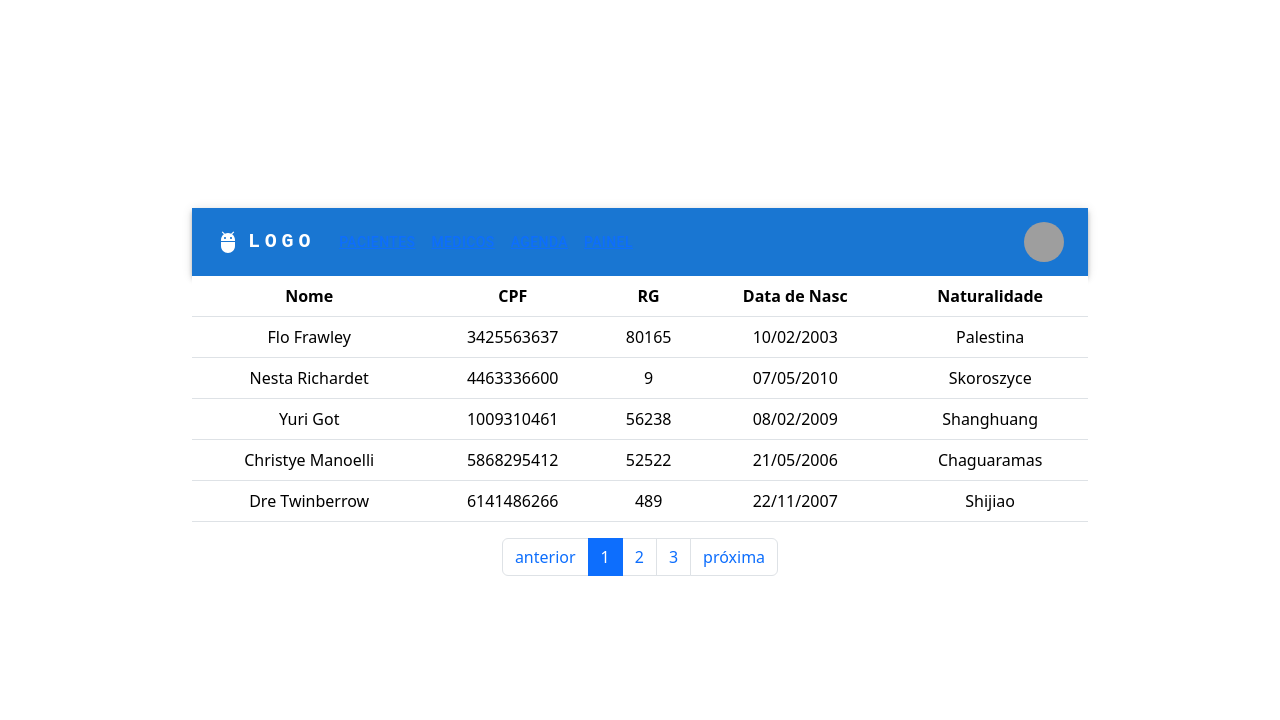
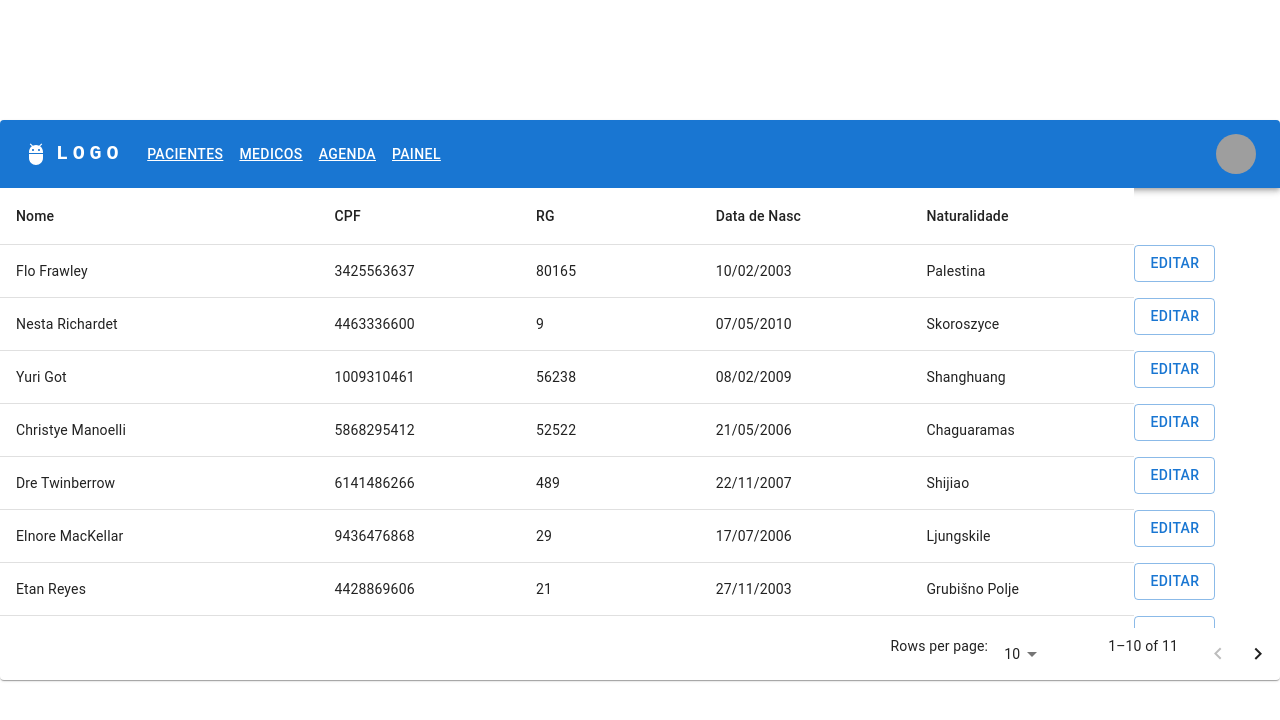
Before and after one commit to KevinMeredo/frontend, a React (Create React App) app: page /Pacientes in a window 1280 px wide. Shown: the top 720 px of the page. Built offline with nearby package versions, Linux system fonts and the light colour scheme; grey boxes are pictures that could not be loaded.

Commit message:
MUI aplicado a pacientes e medicos

```diff
--- a/src/App.css
+++ b/src/App.css
@@ -60,6 +60,6 @@ table{
   padding-left: 32px;
   width: auto;
  }
- a {
+ .navOpcao {
   color:#fff;
  }
--- a/src/App.jsx
+++ b/src/App.jsx
@@ -1,17 +1,16 @@
 import { BrowserRouter, Route, Routes, Link } from 'react-router-dom';
-import { Pacientes } from './paginas/pacientes';
 import { Agenda } from './paginas/agenda'
 import { Cadastro } from './paginas/cadastro';
 import { Login } from './paginas/login';
 import { RecuperaSenha } from './paginas/recuperaSenha';
-import { Medicos } from './paginas/medicos';
+import { PacientesMui } from './paginas/pacientesMui';
+import { MedicosMui } from './paginas/medicosMui';
 export default function App() {
   return (
       <BrowserRouter >
-        <Routes className='d-flex justify-content-center'>
-
-          <Route exact path='/Pacientes' element={<Pacientes />} />
-          <Route exact path='/Medicos' element={<Medicos />} />
+        <Routes >
+          <Route exact path='/Pacientes' element={<PacientesMui />} />
+          <Route exact path='/Medicos' element={<MedicosMui />} />
           <Route exact path='/Agenda' element={<Agenda />} />
           <Route exact path='/Cadastro' element={<Cadastro />} />
           <Route exact path='/Login' element={<Login />} />
--- /dev/null
+++ b/src/componentes/FormEdit.jsx
@@ -0,0 +1,77 @@
+import * as React from 'react';
+import Button from '@mui/material/Button';
+import TextField from '@mui/material/TextField';
+import Dialog from '@mui/material/Dialog';
+import DialogActions from '@mui/material/DialogActions';
+import DialogContent from '@mui/material/DialogContent';
+import DialogContentText from '@mui/material/DialogContentText';
+import DialogTitle from '@mui/material/DialogTitle';
+
+export default function FormDialog() {
+  const [open, setOpen] = React.useState(false);
+
+  const handleClickOpen = () => {
+    setOpen(true);
+  };
+
+  const handleClose = () => {
+    setOpen(false);
+  };
+
+  return (
+    <div>
+      <Button variant="outlined" onClick={handleClickOpen}>
+        Editar
+      </Button>
+      <Dialog open={open} onClose={handleClose}>
+        <DialogTitle>Editar</DialogTitle>
+        <DialogContent>
+          <TextField
+            autoFocus
+            margin="dense"
+            id="Nome"
+            label="Nome"
+            fullWidth
+            variant="standard"
+          />
+          <TextField
+            autoFocus
+            margin="dense"
+            id="CPF"
+            label="CPF"
+            fullWidth
+            variant="standard"
+          />
+            <TextField
+            autoFocus
+            margin="dense"
+            id="CRM/RG"
+            label="CRM/RG"
+            fullWidth
+            variant="standard"
+          />
+          <TextField
+            autoFocus
+            margin="dense"
+            id="DataNas"
+            label="Data de Nascimento"
+            fullWidth
+            variant="standard"
+          />
+          <TextField
+            autoFocus
+            margin="dense"
+            id="Naturalidade"
+            label="Naturalidade"
+            fullWidth
+            variant="standard"
+          />
+        </DialogContent>
+        <DialogActions>
+          <Button onClick={handleClose}>Cancelar</Button>
+          <Button onClick={handleClose}>Concluir</Button>
+        </DialogActions>
+      </Dialog>
+    </div>
+  );
+}
--- a/src/componentes/Nav.jsx
+++ b/src/componentes/Nav.jsx
@@ -13,6 +13,7 @@ import Tooltip from '@mui/material/Tooltip';
 import MenuItem from '@mui/material/MenuItem';
 import AdbIcon from '@mui/icons-material/Adb';
 import { Link } from 'react-router-dom';
+import '../App.css'
 
 const pages = ['Pacientes', 'Medicos', 'Agenda', 'Painel'];
 const settings = ['Profile', 'Account', 'Dashboard', 'Logout'];
@@ -121,7 +122,7 @@ export function Nav() {
                 onClick={handleCloseNavMenu}
                 sx={{ my: 2, color: 'white', display: 'block' }}
               >
-                <Link to={`/${page}`}>{page}</Link>
+                <Link className='navOpcao' to={`/${page}`}>{page}</Link>
               </Button>
             ))}
           </Box>
--- a/src/paginas/cadastro.jsx
+++ b/src/paginas/cadastro.jsx
@@ -1,6 +1,7 @@
 import { Form, Button, Col, Row } from 'react-bootstrap';
 import { useForm } from 'react-hook-form';
 import './styles.css';
+import 'bootstrap/dist/css/bootstrap.min.css'
 
 export function Cadastro(){
 
--- a/src/paginas/login.jsx
+++ b/src/paginas/login.jsx
@@ -1,6 +1,6 @@
 import { Form, Button, Col, Row } from 'react-bootstrap';
 import { useForm } from 'react-hook-form';
-import './styles.css';
+import 'bootstrap/dist/css/bootstrap.min.css'
 
 export function Login(){
 
--- a/src/paginas/medicos.jsx
+++ b/src/paginas/medicos.jsx
@@ -1,5 +1,6 @@
 import Dados from '../Medicos_dados.json'
 import '../App.css';
+import 'bootstrap/dist/css/bootstrap.min.css'
 import { useState } from 'react';
 import { Nav } from '../componentes/Nav';
 
--- /dev/null
+++ b/src/paginas/medicosMui.jsx
@@ -0,0 +1,109 @@
+import * as React from 'react';
+import '../App.css'
+import Table from '@mui/material/Table';
+import TableHead from '@mui/material/TableHead';
+import TableBody from '@mui/material/TableBody';
+import TableCell from '@mui/material/TableCell';
+import TableContainer from '@mui/material/TableContainer';
+import TablePagination from '@mui/material/TablePagination';
+import TableRow from '@mui/material/TableRow';
+import Paper from '@mui/material/Paper';
+import FormEdit from '../componentes/FormEdit'
+
+import Dados from '../Medicos_dados.json'
+import { Nav } from '../componentes/Nav';
+const rows = []
+for(let obj in Dados){
+  if(Dados.hasOwnProperty(obj)){
+      rows.push(Dados[obj])
+
+  }}
+const columns = [
+  { id: 'Nome', label: 'Nome', minWidth: 100 },
+  { id: 'CPF', label: 'CPF', minWidth: 100 },
+  {
+    id: 'CRM',
+    label: 'CRM',
+    minWidth: 100,
+    align: 'left',
+  },
+  {
+    id: 'dataNasc',
+    label: 'Data de Nasc',
+    minWidth: 100,
+    align: 'left',
+  },
+  {
+    id: 'Naturalidade',
+    label: 'Naturalidade',
+    minWidth: 100,
+    align: 'left',
+    format: (value) => value.toFixed(2),
+  },
+];
+export function MedicosMui() {
+  const [page, setPage] = React.useState(0);
+  const [rowsPerPage, setRowsPerPage] = React.useState(10);
+
+  const handleChangePage = (event, newPage) => {
+    setPage(newPage);
+  };
+
+  const handleChangeRowsPerPage = (event) => {
+    setRowsPerPage(+event.target.value);
+    setPage(0);
+  };
+
+  return (
+    <Paper sx={{ width: '100%', overflow: 'hidden' }}>
+      <Nav></Nav>
+      <TableContainer sx={{ maxHeight: 440 }}>
+        <Table stickyHeader aria-label="sticky table">
+          <TableHead>
+            <TableRow>
+              {columns.map((column) => (
+                <TableCell
+                  key={column.id}
+                  align={column.align}
+                  style={{ minWidth: column.minWidth }}
+                >
+                  {column.label}
+                </TableCell>
+              ))}
+            </TableRow>
+          </TableHead>
+          <TableBody>
+            {rows
+              .slice(page * rowsPerPage, page * rowsPerPage + rowsPerPage)
+              .map((row) => {
+                return (
+                  <TableRow hover role="checkbox" tabIndex={-1} key={row.Nome}>
+                    {columns.map((column) => {
+                      const value = row[column.id];
+                      return (
+                        <TableCell key={column.id} align={column.align}>
+                          {column.format && typeof value === 'number'
+                            ? column.format(value)
+                            : value}
+                        </TableCell>
+                      );
+                    })}
+                    <FormEdit></FormEdit>
+                  </TableRow>
+                );
+              })}
+          </TableBody>
+        </Table>
+      </TableContainer>
+      <TablePagination
+        rowsPerPageOptions={[10, 25, 100]}
+        component="div"
+        count={rows.length}
+        rowsPerPage={rowsPerPage}
+        page={page}
+        onPageChange={handleChangePage}
+        onRowsPerPageChange={handleChangeRowsPerPage}
+      />
+    </Paper>
+  );
+}
--- a/src/paginas/pacientes.jsx
+++ b/src/paginas/pacientes.jsx
@@ -1,6 +1,6 @@
-import Dados from '../MOCK_DATA.json'
+import Dados from '../Pacientes_dados.json'
 import '../App.css';
-import 'bootstrap/dist/css/bootstrap.min.css'
+
 import { useState } from 'react';
 import { Nav } from '../componentes/Nav';
 
--- /dev/null
+++ b/src/paginas/pacientesMui.jsx
@@ -0,0 +1,109 @@
+import * as React from 'react';
+import '../App.css'
+import Table from '@mui/material/Table';
+import TableHead from '@mui/material/TableHead';
+import TableBody from '@mui/material/TableBody';
+import TableCell from '@mui/material/TableCell';
+import TableContainer from '@mui/material/TableContainer';
+import TablePagination from '@mui/material/TablePagination';
+import TableRow from '@mui/material/TableRow';
+import Paper from '@mui/material/Paper';
+import FormEdit from '../componentes/FormEdit'
+
+import Dados from '../Pacientes_dados.json'
+import { Nav } from '../componentes/Nav';
+const rows = []
+for(let obj in Dados){
+  if(Dados.hasOwnProperty(obj)){
+      rows.push(Dados[obj])
+
+  }}
+const columns = [
+  { id: 'Nome', label: 'Nome', minWidth: 100 },
+  { id: 'CPF', label: 'CPF', minWidth: 100 },
+  {
+    id: 'RG',
+    label: 'RG',
+    minWidth: 100,
+    align: 'left',
+  },
+  {
+    id: 'Data_Nasc',
+    label: 'Data de Nasc',
+    minWidth: 100,
+    align: 'left',
+  },
+  {
+    id: 'Naturalidade',
+    label: 'Naturalidade',
+    minWidth: 100,
+    align: 'left',
+    format: (value) => value.toFixed(2),
+  },
+];
+export function PacientesMui() {
+  const [page, setPage] = React.useState(0);
+  const [rowsPerPage, setRowsPerPage] = React.useState(10);
+
+  const handleChangePage = (event, newPage) => {
+    setPage(newPage);
+  };
+
+  const handleChangeRowsPerPage = (event) => {
+    setRowsPerPage(+event.target.value);
+    setPage(0);
+  };
+
+  return (
+    <Paper sx={{ width: '100%', overflow: 'hidden' }}>
+      <Nav></Nav>
+      <TableContainer sx={{ maxHeight: 440 }}>
+        <Table stickyHeader aria-label="sticky table">
+          <TableHead>
+            <TableRow>
+              {columns.map((column) => (
+                <TableCell
+                  key={column.id}
+                  align={column.align}
+                  style={{ minWidth: column.minWidth }}
+                >
+                  {column.label}
+                </TableCell>
+              ))}
+            </TableRow>
+          </TableHead>
+          <TableBody>
+            {rows
+              .slice(page * rowsPerPage, page * rowsPerPage + rowsPerPage)
+              .map((row) => {
+                return (
+                  <TableRow hover role="checkbox" tabIndex={-1} key={row.code}>
+                    {columns.map((column) => {
+                      const value = row[column.id];
+                      return (
+                        <TableCell key={column.id} align={column.align}>
+                          {column.format && typeof value === 'number'
+                            ? column.format(value)
+                            : value}
+                        </TableCell>
+                      );
+                    })}
+                    <FormEdit></FormEdit>
+                  </TableRow>
+                );
+              })}
+          </TableBody>
+        </Table>
+      </TableContainer>
+      <TablePagination
+        rowsPerPageOptions={[10, 25, 100]}
+        component="div"
+        count={rows.length}
+        rowsPerPage={rowsPerPage}
+        page={page}
+        onPageChange={handleChangePage}
+        onRowsPerPageChange={handleChangeRowsPerPage}
+      />
+    </Paper>
+  );
+}
```
Also changed, not shown: src/Pacientes_dados.json (renamed from src/MOCK_DATA.json).
